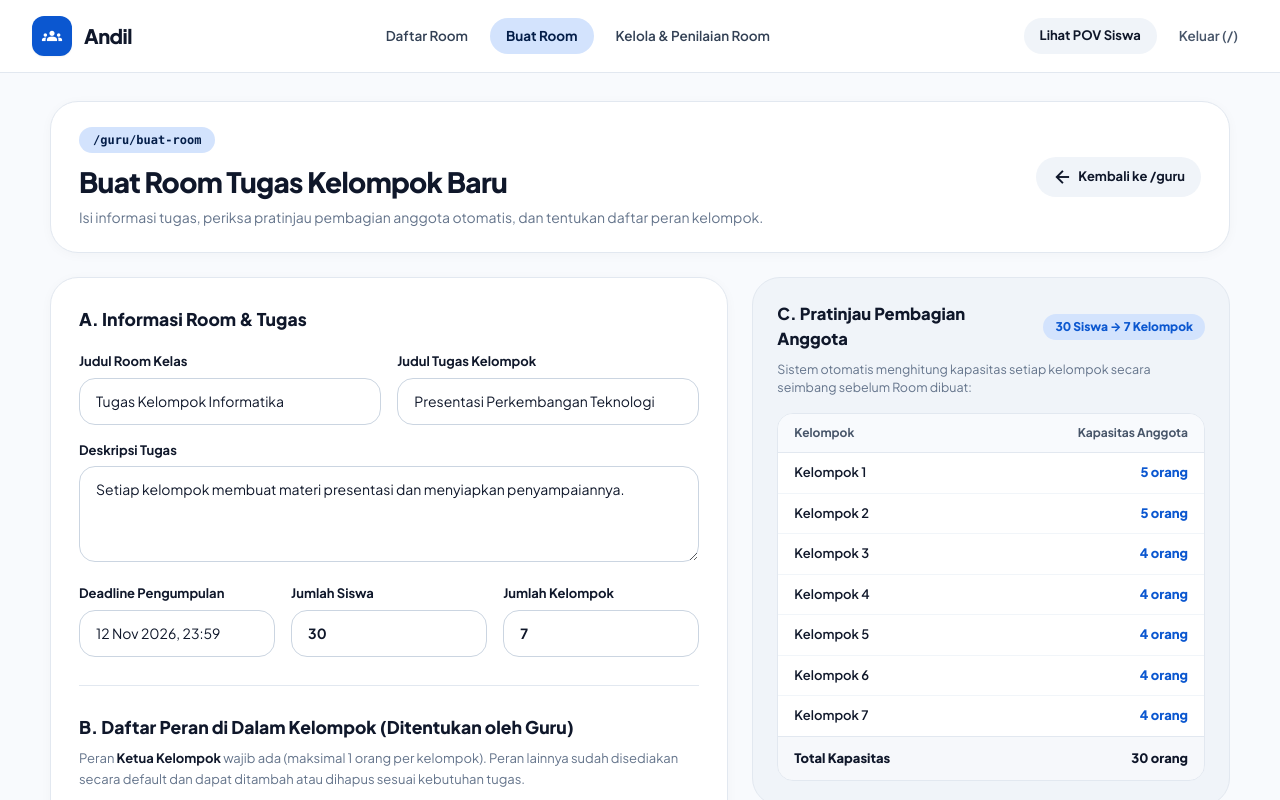
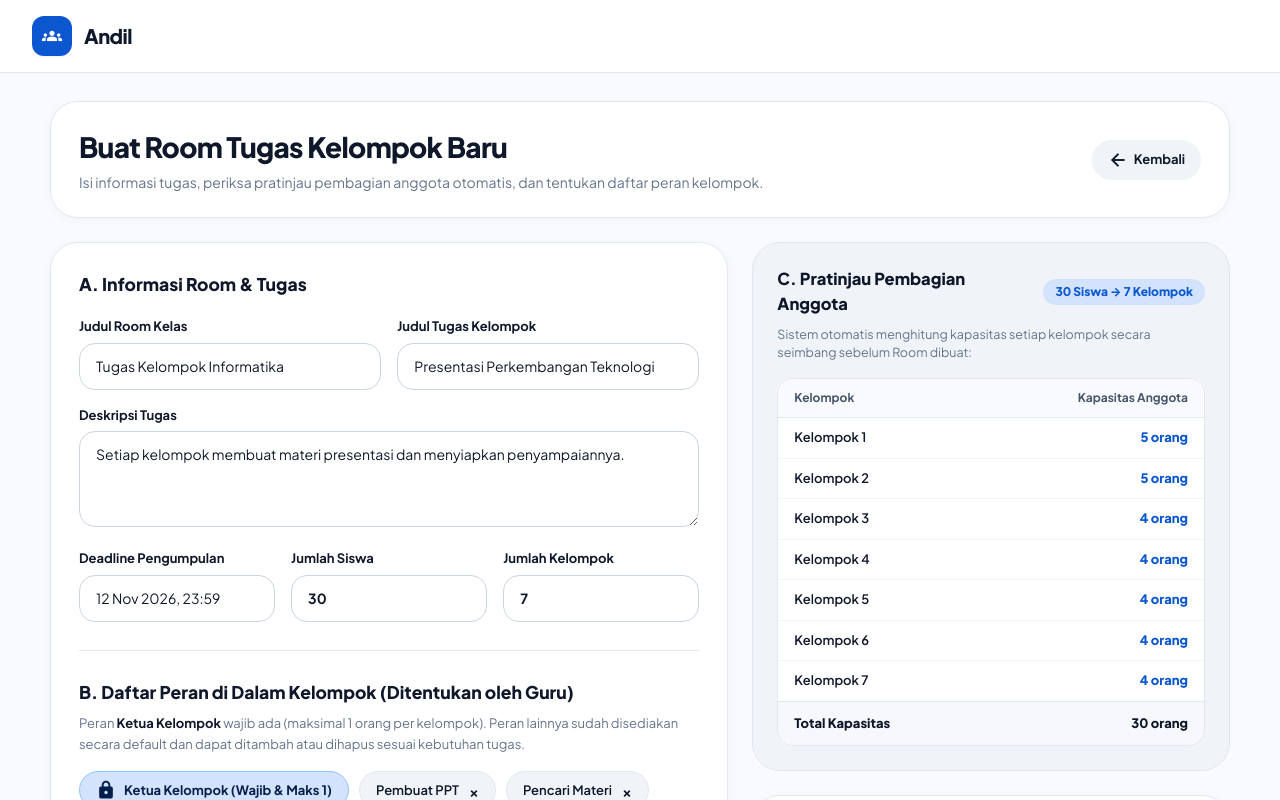
Before and after one commit to wibisanabama/andil, a React (Vite) app: page /guru/buat-room in a window 1280 px wide. Shown: the top 800 px of the page. Built offline with nearby package versions, Linux system fonts and the light colour scheme; the HTML template or start-up script is replaced by a standard one.

Commit message:
style(guru): remove navbar items, route badge, and /guru path label on /guru/buat-room

```diff
--- a/src/components/TopNavbar.jsx
+++ b/src/components/TopNavbar.jsx
@@ -17,8 +17,11 @@ export function TopNavbar({ currentPath }) {
   const location = useLocation();
   const pathname = currentPath || location.pathname || '/';
 
-  // Pada halaman /guru, sembunyikan menu & tombol kanan sesuai permintaan
-  const isGuruSubPage = pathname.startsWith('/guru/') && pathname !== '/guru';
+  // Pada halaman /guru dan /guru/buat-room, sembunyikan menu & tombol kanan sesuai permintaan
+  const isGuruSubPage =
+    pathname.startsWith('/guru/') &&
+    pathname !== '/guru' &&
+    pathname !== '/guru/buat-room';
   const isSiswaPOV = pathname.startsWith('/siswa');
 
   const isNavItemActive = (item) => {
--- a/src/components/guru/TeacherCreateRoom.jsx
+++ b/src/components/guru/TeacherCreateRoom.jsx
@@ -127,9 +127,6 @@ export function TeacherCreateRoom() {
         {/* Top Header Card */}
         <section className="bg-white rounded-[28px] border border-[#E2E8F0] px-7 py-6 flex flex-col sm:flex-row sm:items-center sm:justify-between gap-4 shadow-[0_2px_12px_rgba(15,23,42,0.03)]">
           <div>
-            <span className="bg-[#D3E3FD] text-[#041E49] px-3.5 py-1 rounded-full text-[12px] font-bold font-mono inline-block mb-2">
-              /guru/buat-room
-            </span>
             <h1 className="text-[26px] sm:text-[28px] font-extrabold text-[#0F172A] tracking-tight">
               Buat Room Tugas Kelompok Baru
             </h1>
@@ -146,7 +143,7 @@ export function TeacherCreateRoom() {
               <span className="material-symbols-outlined text-[18px]">
                 arrow_back
               </span>
-              <span>Kembali ke /guru</span>
+              <span>Kembali</span>
             </Link>
           </div>
         </section>
```
